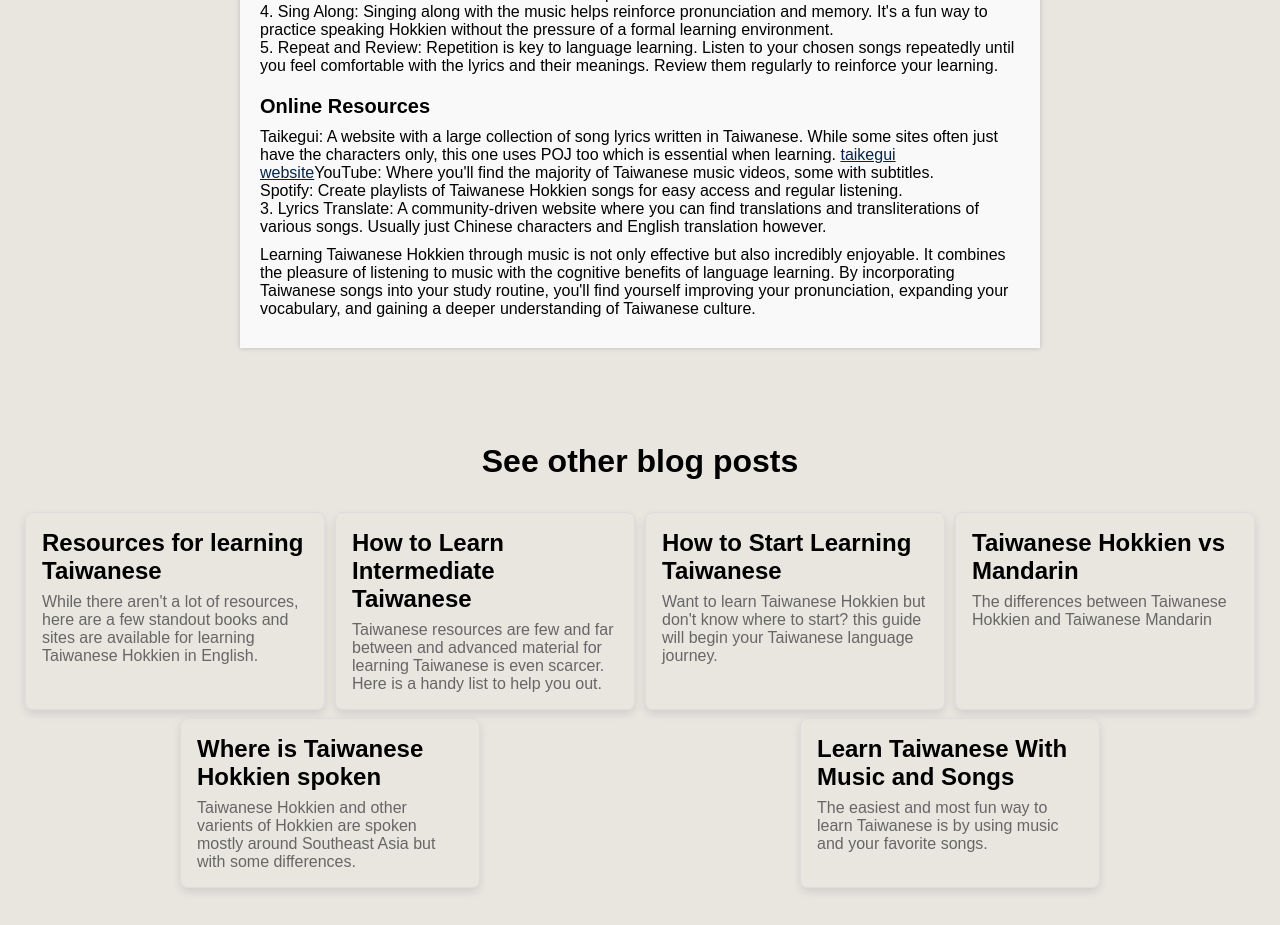
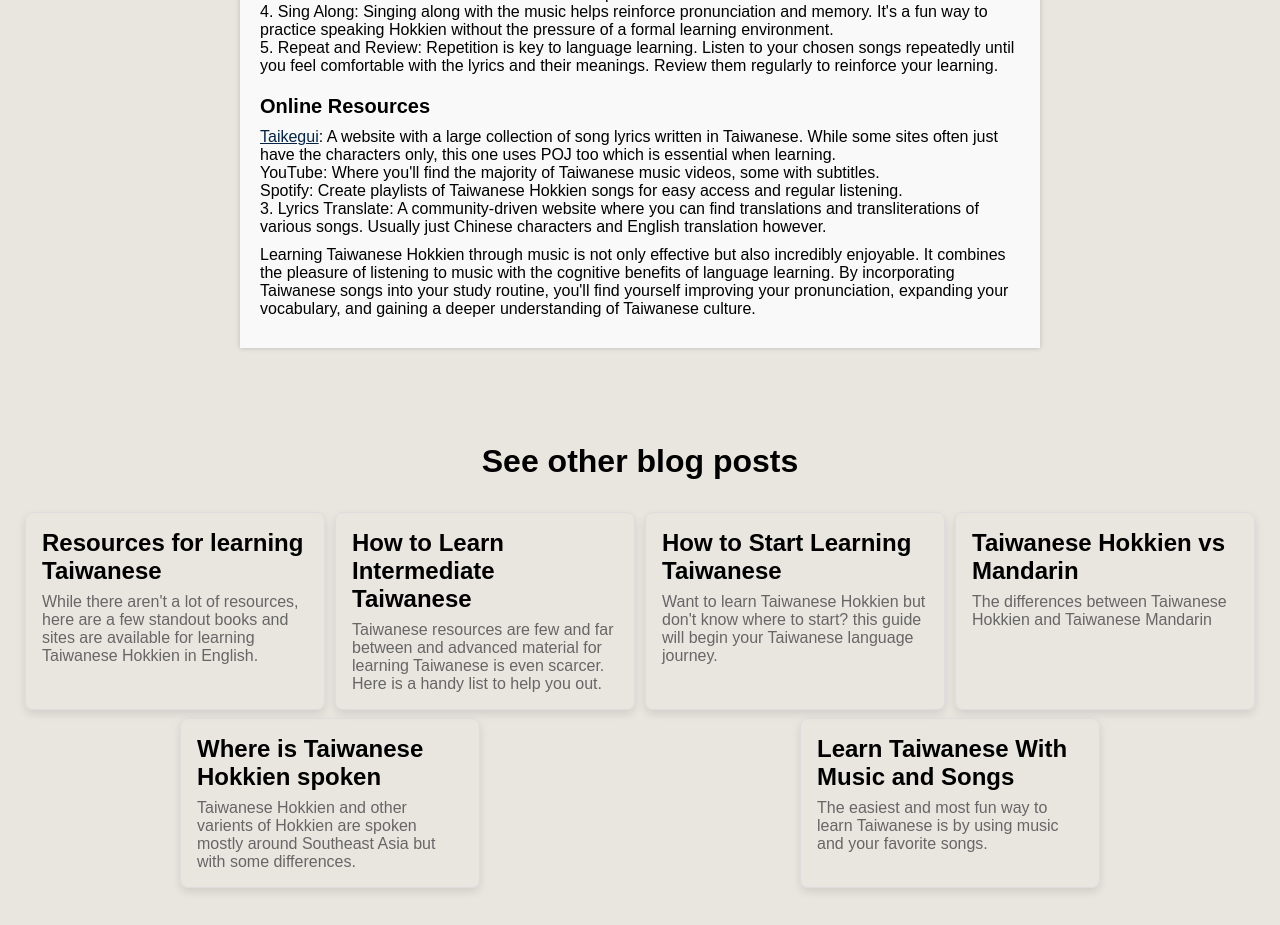
Before and after one commit to jielongjp/study-taigi, a Next.js app: page /blog/learn-taiwanese-with-music in a window 1280 px wide. Shown: the part 1180-2105 px from the top of the page. Built offline with nearby package versions, Linux system fonts and the light colour scheme.

Commit message:
add break

```diff
--- a/src/pages/blog/learn-taiwanese-with-music/index.tsx
+++ b/src/pages/blog/learn-taiwanese-with-music/index.tsx
@@ -93,10 +93,10 @@ export default function IntermediateTw() {
 
         <StHeading>Online Resources</StHeading>
         <StParagraph>
-          Taikegui: A website with a large collection of song lyrics written in
-          Taiwanese. While some sites often just have the characters only, this
-          one uses POJ too which is essential when learning.{" "}
-          <a href="https://taikegui.wordpress.com">taikegui website</a>
+          <a href="https://taikegui.wordpress.com">Taikegui</a>: A website with
+          a large collection of song lyrics written in Taiwanese. While some
+          sites often just have the characters only, this one uses POJ too which
+          is essential when learning. <br></br>
           YouTube: Where you&apos;ll find the majority of Taiwanese music
           videos, some with subtitles.
           <br></br>
```
